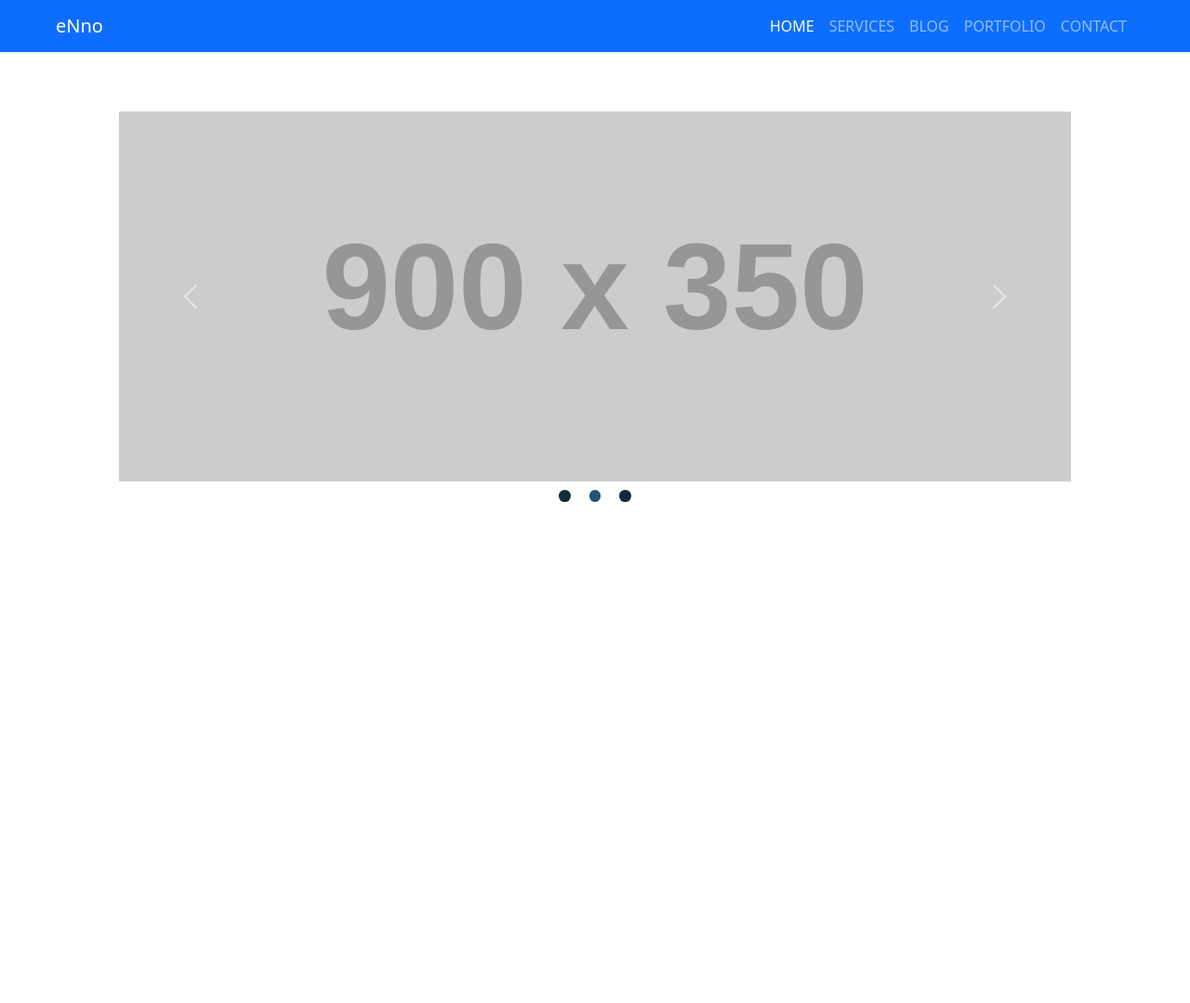
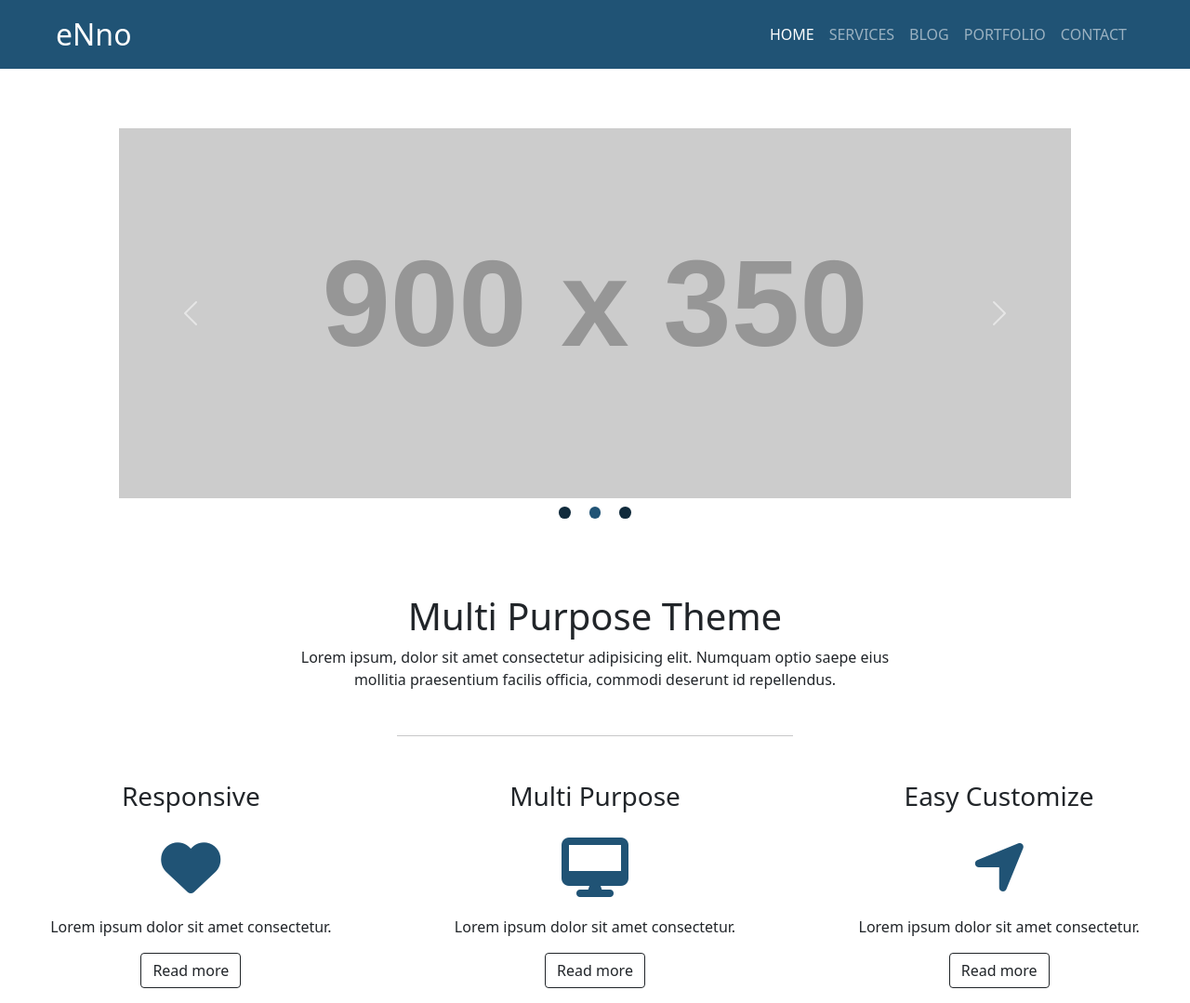
Before and after one commit to prateek-budhiraja/html-css-js, a plain HTML site: page one-pager-bootstrap/index.html in a window 1280 px wide. Shown: the whole page at 93% size. Before the commit the page ends 800 px from the top, so only its background shows below. Drawn offline with nearby package versions, Linux system fonts and the light colour scheme; placeholder pictures from the web are drawn by us.

Commit message:
added cards

```diff
--- a/one-pager-bootstrap/index.html
+++ b/one-pager-bootstrap/index.html
@@ -10,13 +10,16 @@
       integrity="sha384-EVSTQN3/azprG1Anm3QDgpJLIm9Nao0Yz1ztcQTwFspd3yD65VohhpuuCOmLASjC"
       crossorigin="anonymous"
     />
-
+    <script
+      src="https://kit.fontawesome.com/5a6e447df1.js"
+      crossorigin="anonymous"
+    ></script>
     <link rel="stylesheet" href="./style.css" />
     <title>eNno</title>
   </head>
   <body>
     <!-- Navbar -->
-    <nav class="navbar navbar-expand-lg navbar-dark bg-primary">
+    <nav class="navbar navbar-expand-lg navbar-dark">
       <div class="container-fluid mx-lg-5">
         <a class="navbar-brand" href="#">eNno</a>
         <button
@@ -53,7 +56,7 @@
     </nav>
 
     <!-- carousel -->
-    <div class="cor">
+    <div class="cor float-center">
       <div
         id="carouselExampleIndicators"
         class="carousel slide"
@@ -110,6 +113,40 @@
       </div>
     </div>
 
+    <!-- Details -->
+    <div class="text-center col-lg-6 col-md-8 col-10 float-center">
+      <h1>Multi Purpose Theme</h1>
+      <p>
+        Lorem ipsum, dolor sit amet consectetur adipisicing elit. Numquam optio
+        saepe eius mollitia praesentium facilis officia, commodi deserunt id
+        repellendus.
+      </p>
+    </div>
+    <div class="mt-5 col-lg-4 col-md-6 col-10 float-center"><hr /></div>
+
+    <!-- Cards -->
+    <div class="row mt-5">
+      <div class="col-lg-4 col-md-4 col-12 text-center mb-3">
+        <h3>Responsive</h3>
+        <i class="fa-solid fa-heart icon"></i>
+        <p>Lorem ipsum dolor sit amet consectetur.</p>
+        <button class="btn btn-outline-dark">Read more</button>
+      </div>
+      <div class="col-lg-4 col-md-4 col-12 text-center mb-3">
+        <h3>Multi Purpose</h3>
+        <i class="fa-solid fa-desktop icon"></i>
+        <p>Lorem ipsum dolor sit amet consectetur.</p>
+        <button class="btn btn-outline-dark">Read more</button>
+      </div>
+      <div class="col-lg-4 col-md-4 col-12 text-center mb-3">
+        <h3>Easy Customize</h3>
+        <i class="fa-solid fa-location-arrow icon"></i>
+        <p>Lorem ipsum dolor sit amet consectetur.</p>
+        <button class="btn btn-outline-dark">Read more</button>
+      </div>
+    </div>
+
+    <!-- Bootstrap javascritp -->
     <script
       src="https://code.jquery.com/jquery-3.2.1.slim.min.js"
       integrity="sha384-KJ3o2DKtIkvYIK3UENzmM7KCkRr/rE9/Qpg6aAZGJwFDMVNA/GpGFF93hXpG5KkN"
--- a/one-pager-bootstrap/style.css
+++ b/one-pager-bootstrap/style.css
@@ -1,8 +1,13 @@
+.navbar {
+  background-color: #205375;
+}
+.navbar-brand {
+  font-size: 2rem;
+}
+
 .cor {
   margin-top: 5%;
-  margin-bottom: 5%;
-  margin-left: auto;
-  margin-right: auto;
+  margin-bottom: 8%;
   width: 80%;
 }
 
@@ -27,3 +32,19 @@
   height: 1vw;
   background-color: #205375;
 }
+
+.float-center {
+  margin-left: auto;
+  margin-right: auto;
+}
+
+.card {
+  display: inline;
+}
+
+.icon {
+  margin-top: 20px;
+  margin-bottom: 20px;
+  font-size: 4rem;
+  color: #205375;
+}
```
